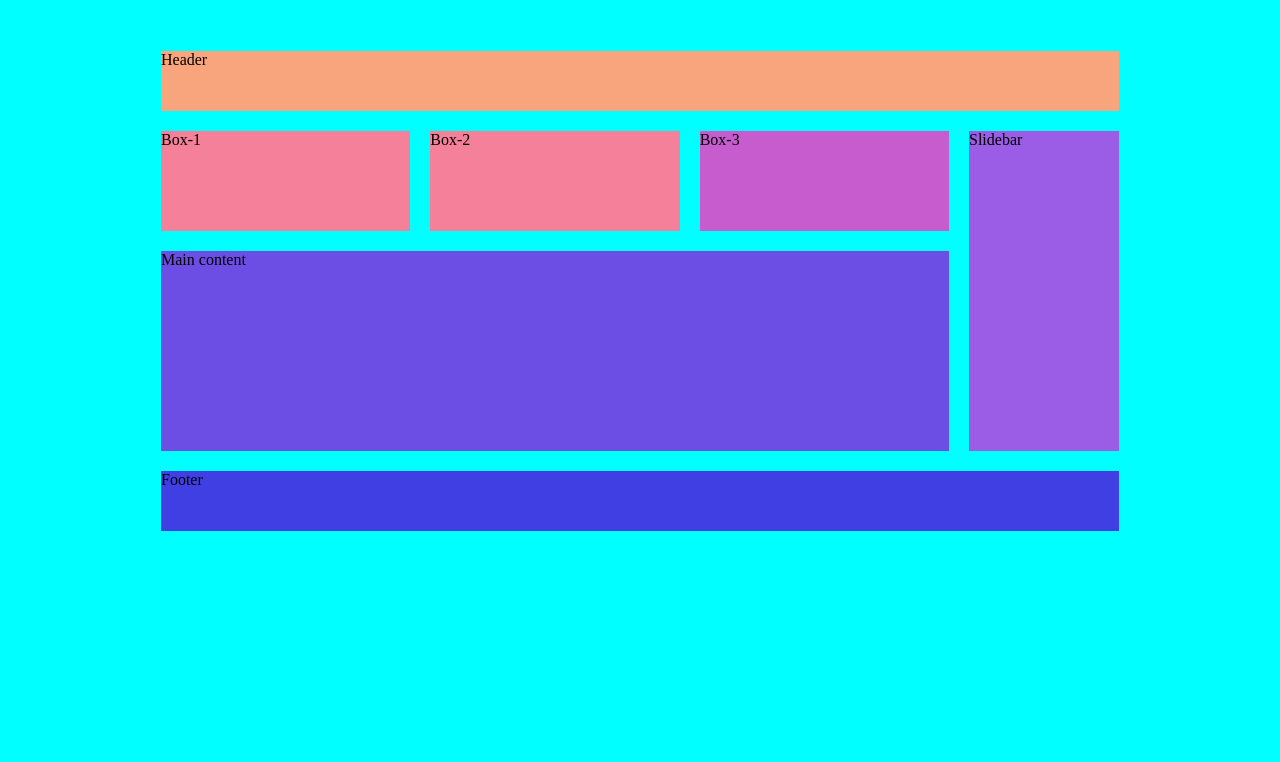
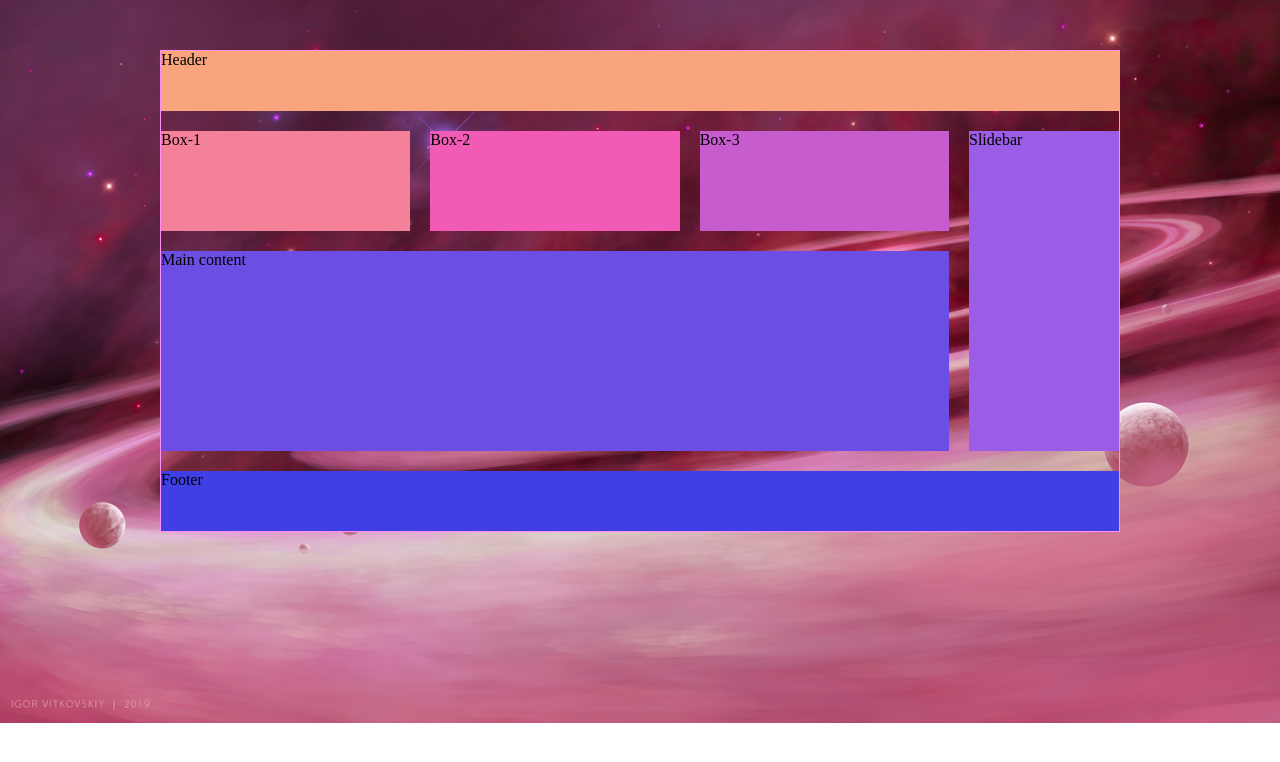
Before and after one commit to ishisingh/YT.github.io, a plain HTML site: page index.html in a window 1280 px wide. Drawn offline with Linux system fonts and the light colour scheme.

Commit message:
More new changes

```diff
--- a/index.html
+++ b/index.html
@@ -6,11 +6,11 @@
     <link rel="stylesheet" type="text/css" href="style.css">
     <title>Css grid</title>
 </head>
-<body style="background-color: aqua;">
+<body style="background-image: url(download.jpg);background-repeat: no-repeat;background-size: cover;">
     <main>
         <div class="div-1">Header</div>
         <div class="div-2">Box-1</div>
-        <div class="div-2">Box-2</div>
+        <div class="div-3">Box-2</div>
         <div class="div-4">Box-3</div>
         <div class="div-5">Slidebar</div>
         <div class="div-6">Main content</div>
--- a/style.css
+++ b/style.css
@@ -3,7 +3,7 @@ box-sizing: border-box;}
 
 main{
     width: 75%; margin: 50px auto;
-    border: 1px solid aqua;
+    border: 1px solid rgb(255, 142, 246);
     display: grid;
     grid-template-rows: 60px 100px 200px;
     grid-template-columns: repeat(3, 1fr)150px;
```
Also changed, not shown: download.jpg (renamed from download (2).jpg).
